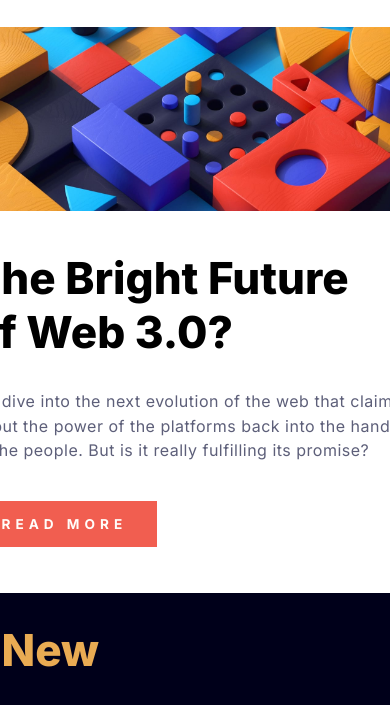
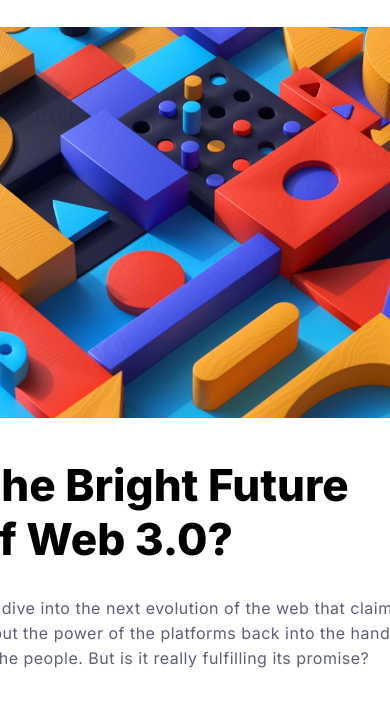
Before and after one commit to lukejans/news-homepage-main, a plain HTML site: page index.html in a window 390 px wide. Shown: the part 105-810 px from the top of the page. Drawn offline with Linux system fonts and the light colour scheme.

Commit message:
Responsive Images For Mobile Screen Sizes

```diff
--- a/index.html
+++ b/index.html
@@ -36,7 +36,13 @@
 
       <main class="container">
         <section class="a-main">
-          <img src="./assets/images/image-web-3-desktop.jpg" alt="" />
+          <picture>
+            <source
+              srcset="./assets/images/image-web-3-mobile.jpg"
+              media="(max-width: 500px)" />
+            <img src="./assets/images/image-web-3-desktop.jpg" alt="" />
+          </picture>
+
           <h1 class="title">The Bright Future of Web 3.0?</h1>
           <div class="pre">
             <p class="des">
--- a/style.css
+++ b/style.css
@@ -60,9 +60,15 @@ ul {
 }
 .a-main img {
   grid-column: 1 / 3;
-  max-width: 95%;
+  max-width: 100%;
   display: block;
 }
+picture {
+  display: block;
+  max-width: 95%;
+  grid-column: 1 / 3;
+}
+
 .title {
   grid-row: 2 / 3;
   font-size: 4rem;
@@ -165,7 +171,7 @@ hr {
     grid-column: 1 / 4;
     max-width: 100%;
   }
-  .a-main img {
+  .a-main picture {
     min-width: 100%;
   }
   .a-side {
@@ -189,7 +195,7 @@ hr {
     flex-direction: column;
     min-width: 375px;
   }
-  .a-main img {
+  .a-main picture {
     min-width: 100%;
   }
   body {
```
